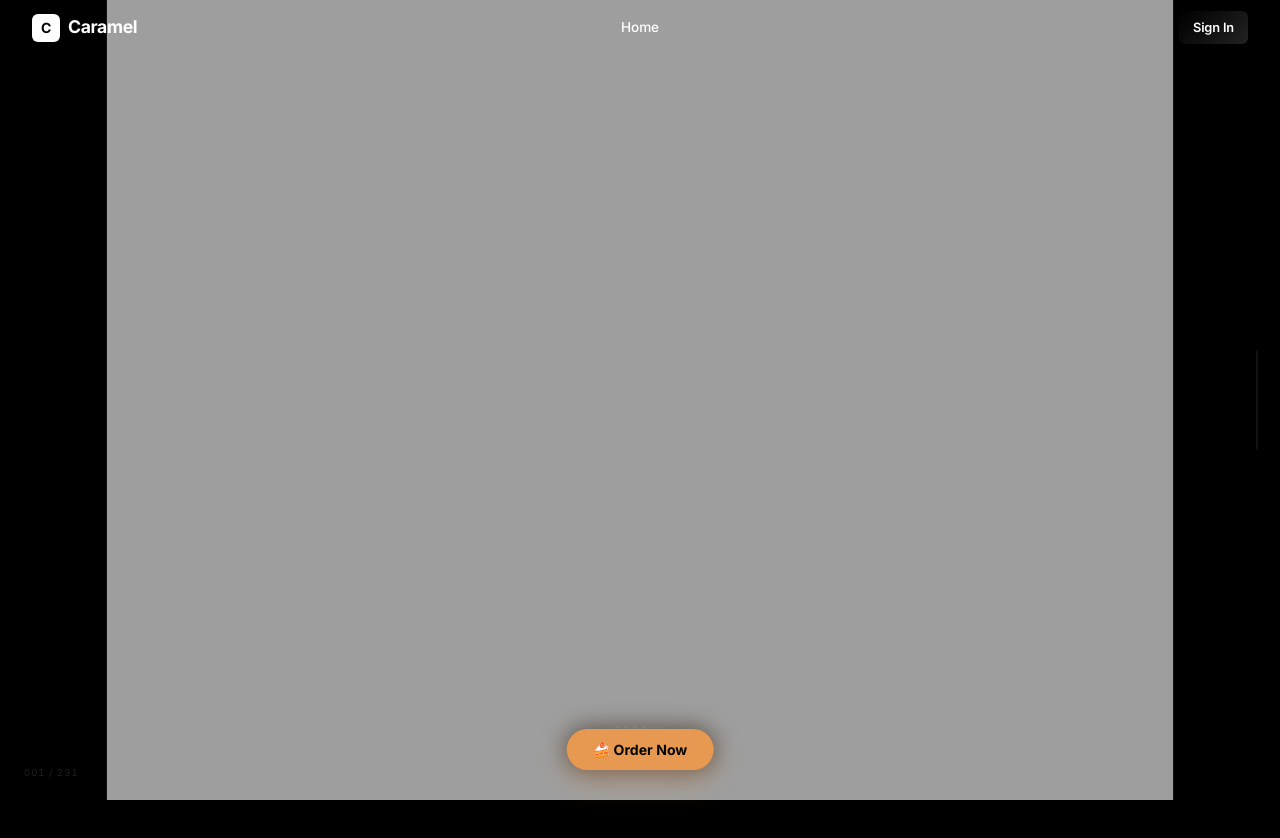
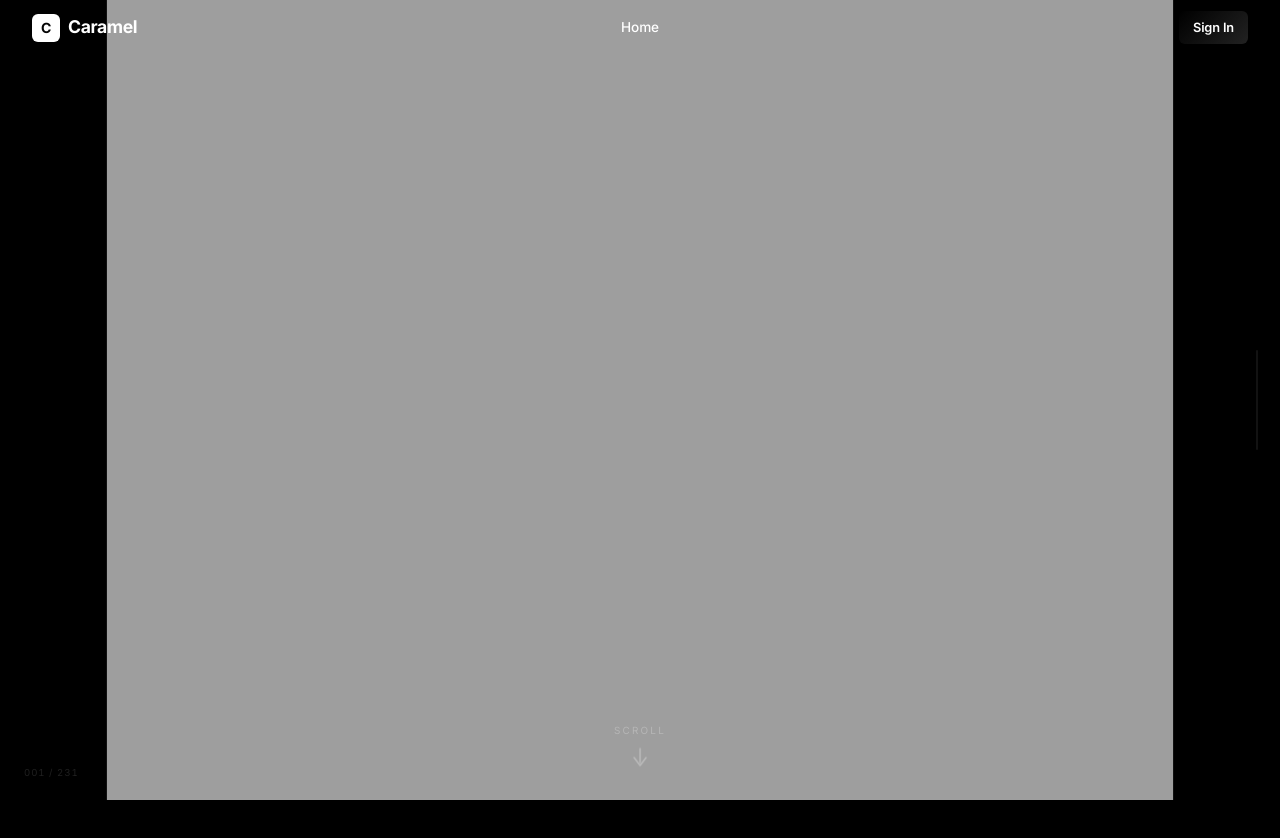
Before and after one commit to Vishalnarzary/cakeshop, a website: page index.html in a window 1280 px wide. Shown: the top 838 px of the page. Drawn offline with nearby package versions, Linux system fonts and the light colour scheme; no server answers; a web font is replaced by a local one.

Commit message:
Remove floating order now button popup feature

```diff
--- a/index.html
+++ b/index.html
@@ -259,40 +259,7 @@
       border-radius: 100px;
     }
 
-    /* Floating Order Button */
-    #floating-order-btn {
-      position: fixed;
-      bottom: -80px;
-      left: 50%;
-      transform: translateX(-50%);
-      z-index: 99;
-      background: #e79851;
-      color: #050505;
-      border: none;
-      border-radius: 100px;
-      padding: 12px 26px;
-      font-family: 'Inter', sans-serif;
-      font-size: 0.88rem;
-      font-weight: 700;
-      cursor: pointer;
-      box-shadow: 0 10px 30px rgba(231, 152, 81, 0.35), 0 0 25px rgba(0,0,0,0.6);
-      display: flex;
-      align-items: center;
-      gap: 8px;
-      transition: bottom 0.6s cubic-bezier(0.175, 0.885, 0.32, 1.275), transform 0.3s;
-      outline: none;
-    }
-    #floating-order-btn.show {
-      bottom: 30px;
-    }
-    #floating-order-btn:hover {
-      transform: translateX(-50%) scale(1.05);
-      background: #f1a561;
-      box-shadow: 0 12px 35px rgba(231, 152, 81, 0.45), 0 0 30px rgba(0,0,0,0.7);
-    }
-    #floating-order-btn:active {
-      transform: translateX(-50%) scale(0.95);
-    }
+
 
     /* =============================================================
        RESPONSIVE
@@ -426,8 +393,7 @@
 
 
 
-<!-- Floating Order Now button -->
-<button id="floating-order-btn" onclick="scrollToMenu()">🍰 Order Now</button>
+
 
 <!-- ================================================================
      SCRIPTS
@@ -672,35 +638,7 @@ preloadCriticalFrames().then(() => {
   startAutoPlay();
   /* Simultaneously preload the remaining frames in the background */
   preloadRemainingFrames();
-
-  /* Trigger the floating Order Now button popup after 2 seconds */
-  setTimeout(() => {
-    const btn = document.getElementById('floating-order-btn');
-    if (btn) {
-      btn.classList.add('show');
-      btn.dataset.activated = 'true';
-    }
-  }, 2000);
 });
-
-function scrollToMenu() {
-  const menu = document.getElementById('products-section');
-  if (menu) {
-    menu.scrollIntoView({ behavior: 'smooth' });
-  }
-}
-
-/* Hide floating button when user scrolls down to products menu */
-window.addEventListener('scroll', () => {
-  const btn = document.getElementById('floating-order-btn');
-  if (btn && btn.dataset.activated === 'true') {
-    if (window.scrollY > window.innerHeight * 0.7) {
-      btn.classList.remove('show');
-    } else {
-      btn.classList.add('show');
-    }
-  }
-}, { passive: true });
 
 
 /* ================================================================
```
